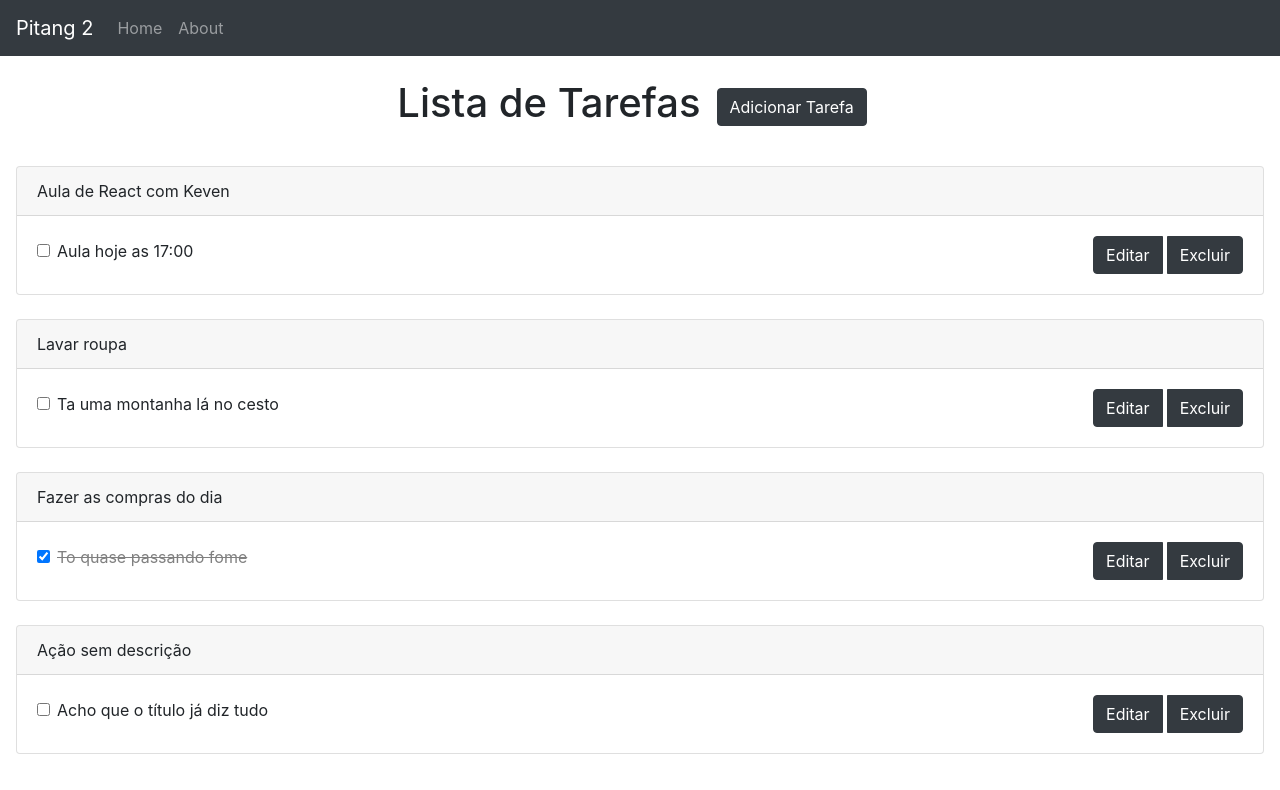
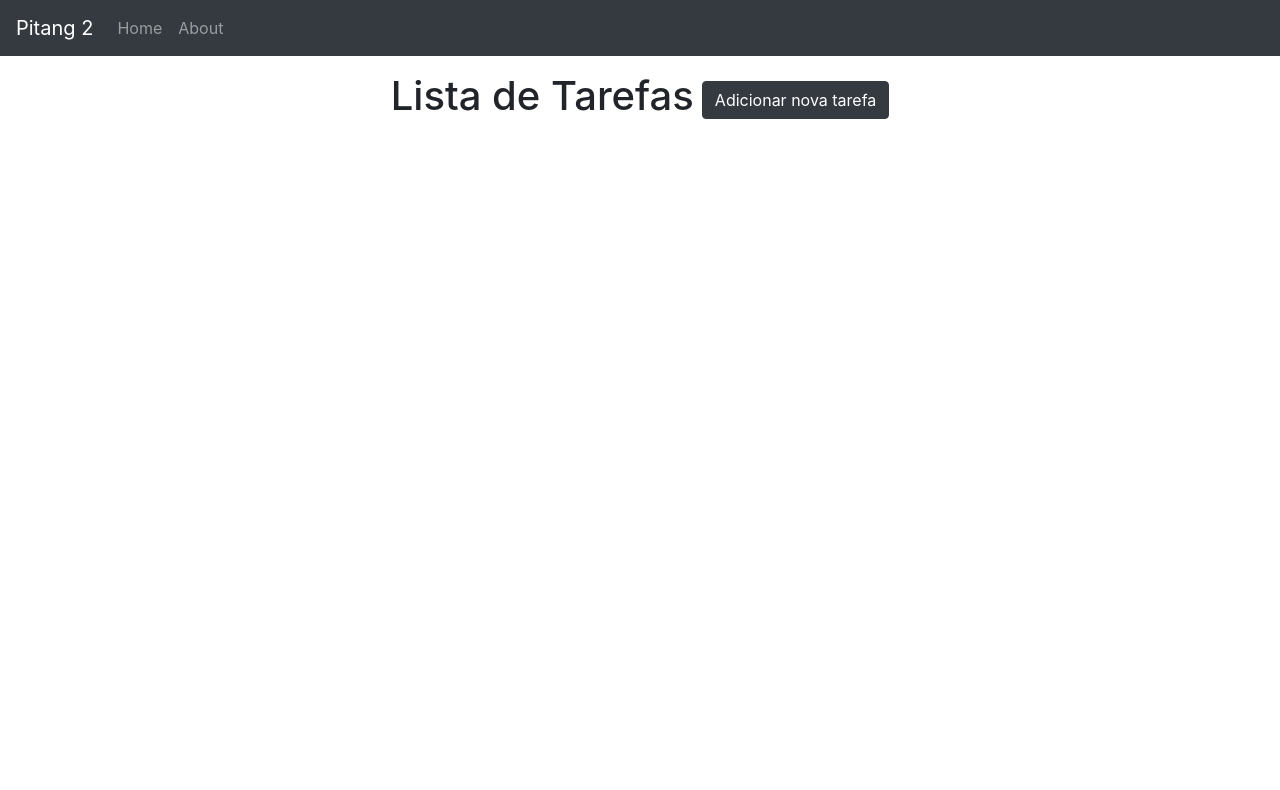
Before and after one commit to Thamires-Lopes/Atividade-3, a React (Create React App) app: page / in a window 1280 px wide. Shown: the top 790 px of the page. Built offline with nearby package versions, Linux system fonts and the light colour scheme.

Commit message:
Todo create and delete

```diff
--- a/src/components/Card/index.jsx
+++ b/src/components/Card/index.jsx
@@ -4,15 +4,31 @@ import {
 } from 'react-bootstrap';
 
 import MyModal from '../Modal';
-
 import '../../styles/styles.css';
 
-const MyCard = ({ card: { title, description, completed } }) => {
+const MyCard = ({
+  card, cards, setCards,
+}) => {
+  const {
+    id, title, description, completed,
+  } = card;
   const [checkbox, setCheckbox] = useState(completed);
   const onCompletedTodo = () => setCheckbox(!checkbox);
 
+  const deleteCard = () => {
+    const teste = cards.filter((el) => {
+      if (el.id !== card.id) {
+        console.log(`El.id: ${el.id}, Index: ${id}`);
+      }
+
+      return el.id !== id;
+    });
+
+    setCards(teste);
+  };
+
   return (
-    <Card className="mb-4">
+    <Card className="mb-4" id={`${id}`}>
       <Card.Header>{title}</Card.Header>
       <Card.Body>
         <Form className="d-flex align-items-center justify-content-between">
@@ -26,8 +42,8 @@ const MyCard = ({ card: { title, description, completed } }) => {
           </Form.Check>
 
           <ButtonGroup className="float-right">
-            <MyModal />
-            <Button className="ml-1" variant="dark">Excluir</Button>
+            <MyModal card={card} btnText="Editar" />
+            <Button className="ml-1" variant="dark" onClick={() => deleteCard()}>Excluir</Button>
           </ButtonGroup>
         </Form>
       </Card.Body>
--- a/src/components/Modal/index.jsx
+++ b/src/components/Modal/index.jsx
@@ -1,40 +1,66 @@
 import React, { useState } from 'react';
 import { Button, Modal, Form } from 'react-bootstrap';
 
-const MyModal = () => {
+const MyModal = ({
+  cards, setCards, card, btnText,
+}) => {
+  const { title, description } = card;
   const [show, setShow] = useState(false);
 
-  const handleClose = () => setShow(false);
-  const handleShow = () => setShow(true);
+  const [editTitle, setEditTitle] = useState(title);
+  const [editDescription, setEditDescription] = useState(description);
+
+  const handleClose = () => {
+    setEditTitle(title);
+    setEditDescription(description);
+    setShow(false);
+  };
+
+  const titleUpdate = (event) => setEditTitle(event.target.value);
+  const descriptionUpdate = (event) => setEditDescription(event.target.value);
+
+  const handleSave = () => {
+    const id = Math.random() * 100;
+    setCards([...cards, { id, title: editTitle, description: editDescription }]);
+    handleClose();
+  };
 
   return (
     <>
-      <Button variant="dark" onClick={handleShow}>
-        Editar
+      <Button variant="dark" onClick={() => setShow(true)}>
+        {btnText}
       </Button>
 
       <Modal show={show} onHide={handleClose}>
         <Modal.Header closeButton>
-          <Modal.Title>Modal heading</Modal.Title>
+          <Modal.Title>Editar Tarefa</Modal.Title>
         </Modal.Header>
         <Modal.Body>
           <Form>
             <Form.Group>
               <Form.Label>Título</Form.Label>
-              <Form.Control type="text" placeholder="Digite o título" />
+              <Form.Control
+                type="text"
+                placeholder={editTitle || 'Digite o título'}
+                onChange={(event) => titleUpdate(event)}
+              />
             </Form.Group>
 
             <Form.Group>
               <Form.Label>Descrição</Form.Label>
-              <Form.Control type="text" placeholder="Descrição" />
+              <Form.Control
+                type="text"
+                placeholder={editDescription || 'Digite a descrição'}
+                onChange={(event) => descriptionUpdate(event)}
+              />
             </Form.Group>
           </Form>
         </Modal.Body>
         <Modal.Footer>
-          <Button variant="secondary" onClick={handleClose}>
+          <Button variant="dark" onClick={handleClose}>
             Fechar
           </Button>
-          <Button variant="primary" onClick={handleClose}>
+          <Button variant="dark" onClick={handleSave}>
             Salvar
           </Button>
         </Modal.Footer>
--- a/src/pages/index.jsx
+++ b/src/pages/index.jsx
@@ -1,17 +1,27 @@
-import React from 'react';
-import { Button } from 'react-bootstrap';
+import React, { useState } from 'react';
+import MyModal from '../components/Modal';
 import Card from '../components/Card';
-import data from '../utils/data';
 
 function App() {
+  const [cards, setCards] = useState([]);
+
   return (
     <main>
       <div className="m-3">
         <div className="mb-4 d-flex justify-content-center align-items-center">
           <h1 className="center-text">Lista de Tarefas</h1>
-          <Button className="m-3" variant="dark">Adicionar Tarefa</Button>
+          <div className="ml-2">
+            <MyModal cards={cards} setCards={setCards} card={{}} btnText="Adicionar nova tarefa" />
+          </div>
         </div>
-        {data.map((card) => <Card card={card} />)}
+        {cards.map((card, index) => (
+          <Card
+            cards={cards}
+            setCards={setCards}
+            card={card}
+            index={index}
+          />
+        ))}
       </div>
     </main>
   );
--- a/src/utils/data.js
+++ b/src/utils/data.js
@@ -1,22 +1,8 @@
 const cards = [
   {
-    title: 'Aula de React com Keven',
-    description: 'Aula hoje as 17:00',
-    completed: false,
-  },
-  {
-    title: 'Lavar roupa',
-    description: 'Ta uma montanha lá no cesto',
-    completed: false,
-  },
-  {
-    title: 'Fazer as compras do dia',
-    description: 'To quase passando fome',
-    completed: true,
-  },
-  {
-    title: 'Ação sem descrição',
-    description: 'Acho que o título já diz tudo',
+    id: 0,
+    title: 'Dummy title',
+    description: 'Dummy description',
     completed: false,
   },
 ];
```
